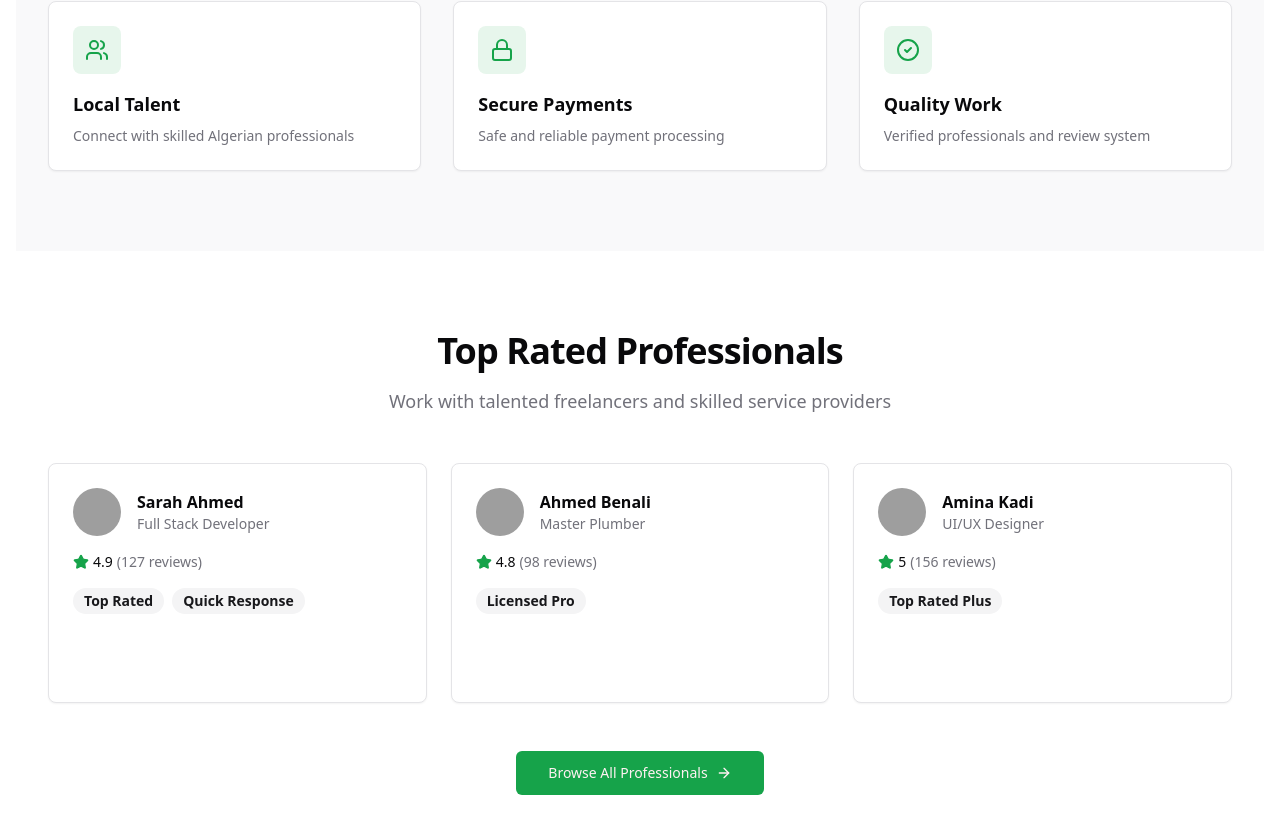
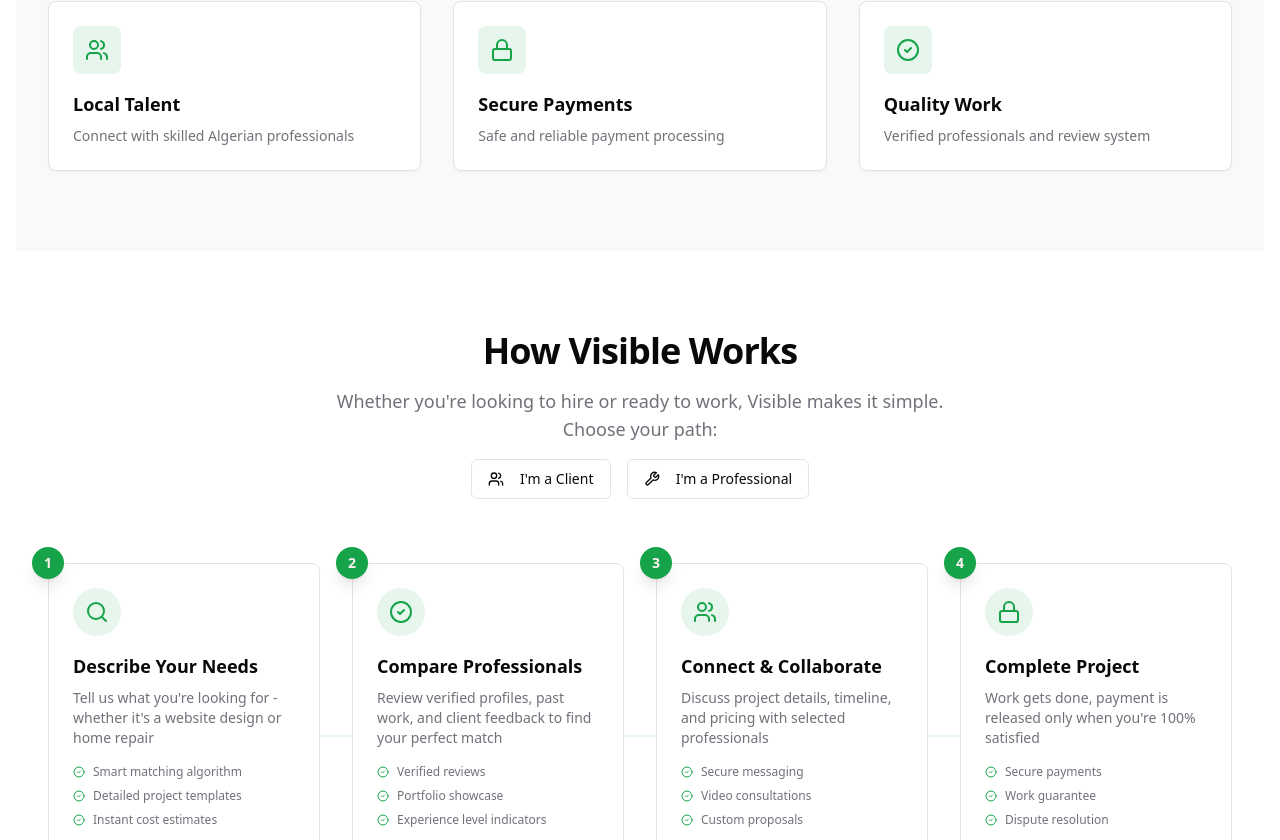
Before and after one commit to realamy/visible-app, a React (Vite) app: page / in a window 1280 px wide. Shown: the part 1960-2800 px from the top of the page. Built offline with nearby package versions, Linux system fonts and the light colour scheme; grey boxes are pictures that could not be loaded.

Commit message:
modification to home page and nav bar

```diff
--- a/src/components/layout/Footer.tsx
+++ b/src/components/layout/Footer.tsx
@@ -71,7 +71,7 @@
         <div className="flex flex-col items-center justify-between gap-4 pt-8 mt-8 border-t md:flex-row">
           <div className="flex items-center order-2 space-x-6 md:order-1">
             <span className="text-sm text-muted-foreground">
-              {currentYear} KhedmaTech. All rights reserved.
+              {currentYear} Visible. All rights reserved.
             </span>
           </div>
 
--- a/src/components/layout/Navbar.tsx
+++ b/src/components/layout/Navbar.tsx
@@ -3,7 +3,8 @@
 import { useNavigation } from '@/contexts/navigation-context'
 import { ThemeToggle } from '@/components/theme-toggle'
 import { cn } from '@/lib/utils'
-import { LogoWithEyeIteration } from "@/components/Logo/Logo";
+import { LogoWithEyeIteration } from "@/components/Logo/Logo"
+import { Search } from 'lucide-react'
 
 const Navbar = () => {
   const { isMobileMenuOpen } = useNavigation()
@@ -13,10 +14,22 @@
       "sticky top-0 z-50 w-full border-b bg-background",
       isMobileMenuOpen ? "hidden md:block" : "block"
     )}>
-      <div className="container flex h-14 items-center">
-      <Link to="/">
-        <LogoWithEyeIteration />
-      </Link>
+      <div className="container flex h-14 items-center justify-between">
+        {/* Logo - Visible on all screens */}
+        <Link to="/" className="mr-4">
+          <LogoWithEyeIteration />
+        </Link>
+
+        {/* Search Button - Mobile */}
+        <Button
+          variant="ghost"
+          size="icon"
+          className="md:hidden"
+          onClick={() => {/* Add search functionality */}}
+        >
+          <Search className="h-5 w-5" />
+        </Button>
+
         {/* Navigation Links - Hidden on mobile */}
         <nav className="hidden md:flex items-center space-x-6 flex-1">
           <Link to="/services" className="text-sm font-medium transition-colors hover:text-primary">
@@ -27,8 +40,8 @@
           </Link>
         </nav>
 
-        {/* Right Section - Theme & Auth */}
-        <div className="flex items-center space-x-4">
+        {/* Right Section - Theme & Auth (Hidden on mobile) */}
+        <div className="hidden md:flex items-center space-x-4">
           <div className="hidden md:block">
             <ThemeToggle size="sm" />
           </div>
--- a/src/pages/Home.tsx
+++ b/src/pages/Home.tsx
@@ -353,6 +353,186 @@
         </div>
       </section>
 
+      {/* How It Works Section */}
+      <section className="py-16 sm:py-20">
+        <div className="mx-auto max-w-7xl px-4 sm:px-6 lg:px-8">
+          <div className="text-center space-y-4">
+            <h2 className="text-3xl font-bold tracking-tight sm:text-4xl">How Visible Works</h2>
+            <p className="mt-4 text-lg text-muted-foreground max-w-2xl mx-auto">
+              Whether you're looking to hire or ready to work, Visible makes it simple. Choose your path:
+            </p>
+
+            <div className="flex items-center justify-center gap-4 mt-6">
+              <Button variant="outline" className="min-w-[140px]">
+                <Users className="mr-2 h-4 w-4" />
+                I'm a Client
+              </Button>
+              <Button variant="outline" className="min-w-[140px]">
+                <Wrench className="mr-2 h-4 w-4" />
+                I'm a Professional
+              </Button>
+            </div>
+          </div>
+
+          <div className="mt-16 relative">
+            {/* Connecting Line */}
+            <div className="absolute top-1/2 left-4 right-4 h-0.5 bg-primary/10 -translate-y-1/2 hidden lg:block" />
+
+            <div className="grid gap-8 sm:grid-cols-2 lg:grid-cols-4">
+              {[
+                {
+                  step: 1,
+                  title: "Describe Your Needs",
+                  description: "Tell us what you're looking for - whether it's a website design or home repair",
+                  icon: Search,
+                  benefits: ["Smart matching algorithm", "Detailed project templates", "Instant cost estimates"],
+                  cta: "Browse Categories"
+                },
+                {
+                  step: 2,
+                  title: "Compare Professionals",
+                  description: "Review verified profiles, past work, and client feedback to find your perfect match",
+                  icon: CheckCircle2,
+                  benefits: ["Verified reviews", "Portfolio showcase", "Experience level indicators"],
+                  cta: "View Top Pros"
+                },
+                {
+                  step: 3,
+                  title: "Connect & Collaborate",
+                  description: "Discuss project details, timeline, and pricing with selected professionals",
+                  icon: Users,
+                  benefits: ["Secure messaging", "Video consultations", "Custom proposals"],
+                  cta: "Learn More"
+                },
+                {
+                  step: 4,
+                  title: "Complete Project",
+                  description: "Work gets done, payment is released only when you're 100% satisfied",
+                  icon: Lock,
+                  benefits: ["Secure payments", "Work guarantee", "Dispute resolution"],
+                  cta: "Get Started"
+                }
+              ].map((item) => (
+                <div key={item.step} className="relative group">
+                  <div className="flex flex-col h-full bg-card rounded-lg border p-6 hover:border-primary/50 transition-colors">
+                    {/* Step Number */}
+                    <div className="absolute -top-4 -left-4 flex h-8 w-8 items-center justify-center rounded-full bg-primary text-primary-foreground shadow-lg">
+                      <span className="text-sm font-bold">{item.step}</span>
+                    </div>
+
+                    {/* Icon */}
+                    <div className="mb-4 flex h-12 w-12 items-center justify-center rounded-full bg-primary/10 group-hover:bg-primary/20 transition-colors">
+                      <item.icon className="h-6 w-6 text-primary" />
+                    </div>
+
+                    {/* Content */}
+                    <h3 className="text-lg font-semibold">{item.title}</h3>
+                    <p className="mt-2 text-sm text-muted-foreground flex-grow">
+                      {item.description}
+                    </p>
+
+                    {/* Benefits */}
+                    <ul className="mt-4 space-y-2">
+                      {item.benefits.map((benefit, index) => (
+                        <li key={index} className="flex items-center text-xs text-muted-foreground">
+                          <CheckCircle2 className="mr-2 h-3 w-3 text-primary" />
+                          {benefit}
+                        </li>
+                      ))}
+                    </ul>
+
+                    {/* CTA */}
+                    <Button variant="ghost" className="mt-4 w-full justify-between group-hover:bg-primary/5">
+                      {item.cta}
+                      <ArrowRight className="h-4 w-4 group-hover:translate-x-1 transition-transform" />
+                    </Button>
+                  </div>
+                </div>
+              ))}
+            </div>
+          </div>
+
+          {/* Bottom CTA */}
+          <div className="mt-12 text-center">
+            <div className="inline-flex items-center rounded-full border bg-muted px-4 py-1.5 text-sm text-muted-foreground">
+              <Star className="mr-2 h-4 w-4 text-primary" />
+              Join over 40,000 satisfied clients across Algeria
+            </div>
+            <div className="mt-8 flex flex-col sm:flex-row items-center justify-center gap-4">
+              <Button size="lg" className="min-w-[200px]">
+                Post a Project
+                <ArrowRight className="ml-2 h-4 w-4" />
+              </Button>
+              <Button size="lg" variant="outline" className="min-w-[200px]">
+                Become a Professional
+                <ArrowRight className="ml-2 h-4 w-4" />
+              </Button>
+            </div>
+          </div>
+        </div>
+      </section>
+
+      {/* Client Success Stories */}
+      <section className="bg-muted/50 py-16 sm:py-20">
+        <div className="mx-auto max-w-7xl px-4 sm:px-6 lg:px-8">
+          <div className="text-center">
+            <h2 className="text-3xl font-bold tracking-tight sm:text-4xl">Success Stories</h2>
+            <p className="mt-4 text-lg text-muted-foreground">
+              Real projects, real results
+            </p>
+          </div>
+
+          <div className="mt-12 grid gap-8 sm:grid-cols-2 lg:grid-cols-3">
+            {[
+              {
+                client: "Tech Startup",
+                service: "Web Development",
+                professional: "Sarah Ahmed",
+                description: "Complete e-commerce platform built in 6 weeks",
+                result: "150% increase in online sales",
+                type: "digital"
+              },
+              {
+                client: "Villa Owner",
+                service: "Plumbing",
+                professional: "Ahmed Benali",
+                description: "Complete bathroom renovation",
+                result: "Completed 3 days ahead of schedule",
+                type: "home"
+              },
+              {
+                client: "Local Restaurant",
+                service: "Graphic Design",
+                professional: "Amina Kadi",
+                description: "Brand identity refresh",
+                result: "30% increase in customer engagement",
+                type: "digital"
+              }
+            ].map((story, index) => (
+              <Card key={index} className="overflow-hidden">
+                <div className="p-6">
+                  <div className="flex items-center justify-between mb-4">
+                    <Badge variant={story.type === "digital" ? "default" : "secondary"}>
+                      {story.type === "digital" ? "Digital Service" : "Home Service"}
+                    </Badge>
+                    <Star className="h-5 w-5 text-yellow-500 fill-yellow-500" />
+                  </div>
+                  <h3 className="text-lg font-semibold">{story.client}</h3>
+                  <p className="text-sm text-primary mt-1">{story.service}</p>
+                  <p className="mt-4 text-sm text-muted-foreground">{story.description}</p>
+                  <div className="mt-4 flex items-center justify-between">
+                    <span className="text-sm font-medium">By {story.professional}</span>
+                    <Badge variant="outline" className="bg-green-500/10 text-green-600 border-green-200">
+                      {story.result}
+                    </Badge>
+                  </div>
+                </div>
+              </Card>
+            ))}
+          </div>
+        </div>
+      </section>
+
       {/* Top Professionals */}
       <section className="py-16 sm:py-20">
         <div className="mx-auto max-w-7xl px-4 sm:px-6 lg:px-8">
```
